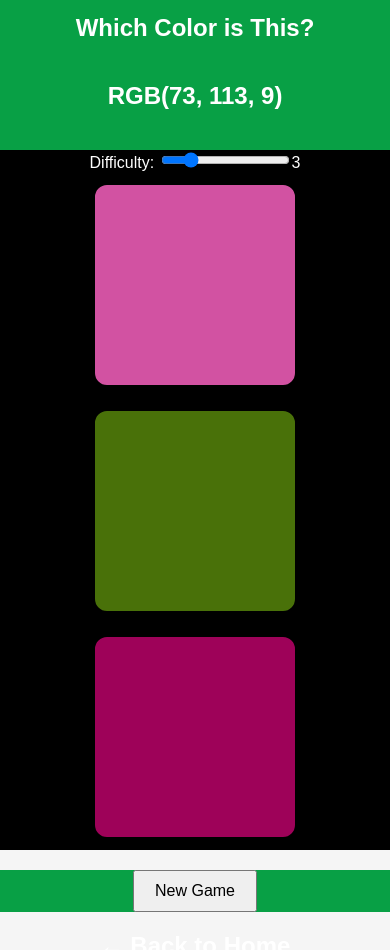
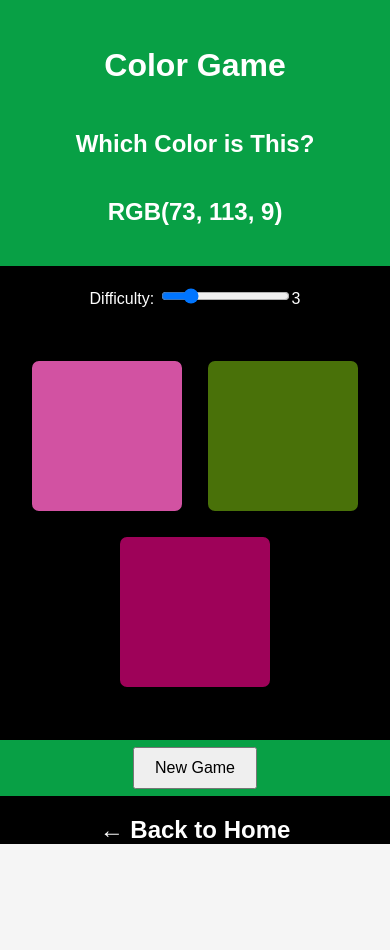
Before and after one commit to MichaelWHamilton/criticalfailcoding, a React (Create React App) app: page /color-game in a window 390 px wide. Shown: the top 950 px of the page. After the commit the page ends 844 px from the top, so only its background shows below. Built offline with nearby package versions, Linux system fonts and the light colour scheme.

Commit message:
mobile fix?

```diff
--- a/src/pages/ColorGame.js
+++ b/src/pages/ColorGame.js
@@ -36,14 +36,14 @@ export default function ColorGame() {
   };
 
   return (
-    <section className="colorGame" style={{ height: '100vh', display: 'flex', flexDirection: 'column', justifyContent: 'center', alignItems: 'center', backgroundColor: '#000' }}>
-      <div className="titleContainer" style={{ backgroundColor: '#08A045', color: 'white', padding: '20px', width: '100%', textAlign: 'center' }}>
+    <section className="colorGame" style={{ minHeight: '100vh', display: 'flex', flexDirection: 'column', justifyContent: 'flex-start', alignItems: 'center', backgroundColor: '#000', overflowY: 'auto' }}>
+      <div className="titleContainer" style={{ backgroundColor: '#08A045', color: 'white', padding: '20px', width: '100%', textAlign: 'center', position: 'sticky', top: 0, zIndex: 10 }}>
         <h1 style={{ color: '#fff' }}>Color Game</h1>
         <h2>{congratsMessage}</h2>
         <h2>{answer.toUpperCase()}</h2>
       </div>
 
-      <div style={{ color: 'white' }}>
+      <div style={{ color: 'white', margin: '20px' }}>
         <label htmlFor="boxSlider" style={{ color: 'white' }}>Difficulty: </label>
         <input
           type="range"
@@ -56,12 +56,25 @@ export default function ColorGame() {
         <span style={{ color: 'white' }}>{boxCount}</span>
       </div>
 
-      <div id="colorContainer" style={{ display: 'flex', justifyContent: 'center', alignItems: 'center', flexWrap: 'wrap', width: '100%' }}>
+      <div id="colorContainer" style={{
+        display: 'flex',
+        justifyContent: 'center',
+        alignItems: 'center',
+        flexWrap: 'wrap',
+        width: '100%',
+        padding: '20px'
+      }}>
         {colors.map((color, index) => (
           <div
             key={index}
             className="colorbox"
-            style={{ backgroundColor: color }}
+            style={{
+              backgroundColor: color,
+              width: '150px',
+              height: '150px',
+              margin: '10px',
+              borderRadius: '10px'
+            }}
             onClick={() => handleBoxClick(color)}
           ></div>
         ))}
--- a/src/pages/Home.js
+++ b/src/pages/Home.js
@@ -3,7 +3,7 @@ import { Link } from 'react-router-dom';
 export default function Home() {
     return(
         <div>
-            <h1>Site Under Co0nstruction</h1>
+            <h1>Site Under C0nstruction</h1>
             <p>Check back soon!</p>
 
             <Link to="/color-game">🎮 While you wait, try out this color-picking game I made!</Link>
```
